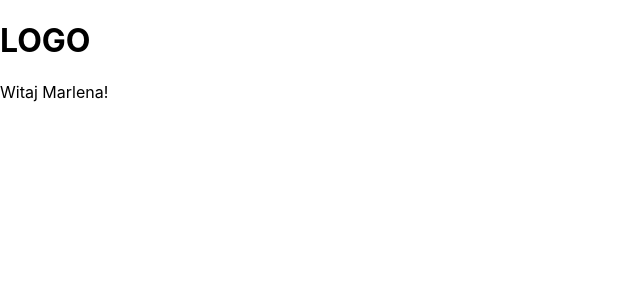
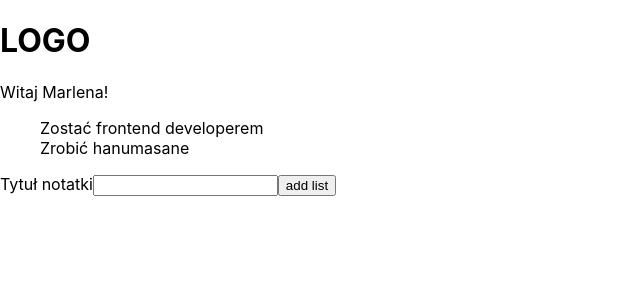
Before and after one commit to marlena-sliwinska/MyOwn, a React (Create React App) app: page / in a window 1280 px wide. Shown: the top 300 px of the page, without its empty margins (0-640 px from the left). Built offline with nearby package versions, Linux system fonts and the light colour scheme.

Commit message:
reducer in progress

```diff
--- a/src/App.js
+++ b/src/App.js
@@ -1,6 +1,8 @@
 import React, { useContext, useEffect } from 'react';
 import { StoreContext } from './store/StoreProvider';
+import ListWrapper from './components/ToDo/LIstWrapper/ListWrapper';
 import './App.css';
+import ListForm from './components/ToDo/ListForm/ListForm';
 
 function App() {
   const { user } = useContext(StoreContext)
@@ -16,6 +18,8 @@ function App() {
         </nav>
         <p>Witaj {user.name}! </p>
       </header>
+      <ListWrapper />
+      <ListForm />
     </div>
   );
 }
--- /dev/null
+++ b/src/components/ToDo/LIstWrapper/ListWrapper.js
@@ -0,0 +1,15 @@
+import React, { useContext } from 'react';
+import { StoreContext } from '../../../store/StoreProvider'
+import List from '../List/List';
+
+function ListWrapper() {
+    const { lists } = useContext(StoreContext)
+    const renderList = lists.map(list => <List key={list.id} {...list} />)
+    return (
+        <ul>
+            {renderList}
+        </ul>
+    )
+}
+
+export default ListWrapper
--- /dev/null
+++ b/src/components/ToDo/List/List.js
@@ -0,0 +1,11 @@
+import React from 'react'
+
+function List({ title }) {
+    return (
+        <div>
+            {title}
+        </div>
+    )
+}
+
+export default List
--- /dev/null
+++ b/src/components/ToDo/ListForm/ListForm.js
@@ -0,0 +1,28 @@
+import React, { useContext, useState } from 'react'
+import { StoreContext } from '../../../store/StoreProvider'
+import { addList } from '../../../store/ListsActions'
+function ListForm() {
+    const { lists, dispatch } = useContext(StoreContext)
+    const [title, setTitle] = useState("")
+    const handleTitleChange = e => setTitle(e.target.value)
+    const handleAddNewNote = e => {
+        e.preventDefault()
+        const newList = {
+            title,
+            tasks: [
+            ]
+        }
+        dispatch(addList(newList))
+
+    }
+    return (
+        <form onSubmit={handleAddNewNote}>
+            <label> Tytuł notatki
+                <input value={title} onChange={handleTitleChange} />
+            </label>
+            <button>add list</button>
+        </form>
+    )
+}
+
+export default ListForm
--- a/src/store/ListsReducers.js
+++ b/src/store/ListsReducers.js
@@ -1,11 +1,10 @@
 import { ADD_LIST, EDIT_LIST, REMOVE_LIST } from "./ListsActions"
 
 export const listsReducers = (state, action) => {
+
     switch (action.type) {
-        case ADD_LIST: {
-            console.log(ADD_LIST)
-            return;
-        }
+        case ADD_LIST:
+            return [...state, action.payload];
         case EDIT_LIST: {
             console.log(EDIT_LIST)
             return;
--- a/src/store/StoreProvider.js
+++ b/src/store/StoreProvider.js
@@ -28,7 +28,9 @@ function StoreProvider({ children }) {
     return (
         <StoreContext.Provider value={{
             user,
-            setUser
+            setUser,
+            lists,
+            dispatch
         }} >
             {children}
         </ StoreContext.Provider>
```
Also changed, not shown: src/components/LIstWrapper/ListWrapper.js (deleted, +0 -12 lines), src/components/ToDo/LIstWrapper/ListWrapper.module.scss (added).
